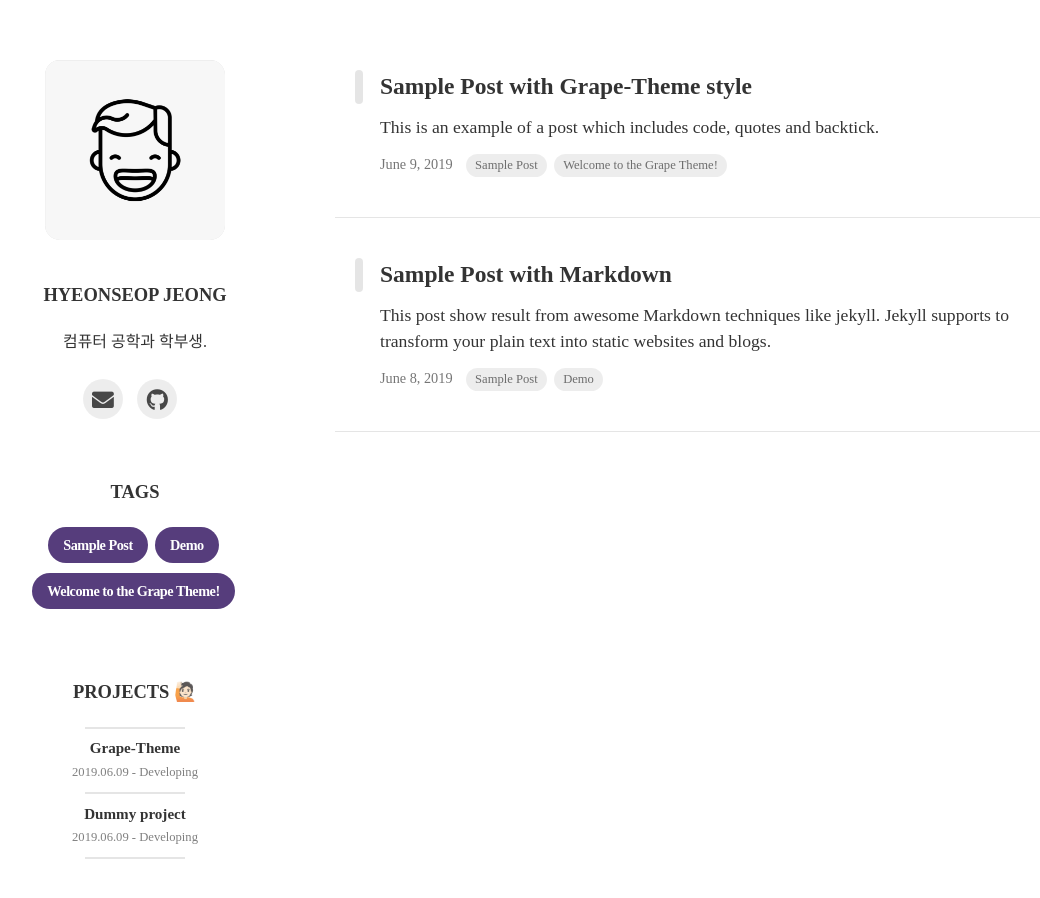
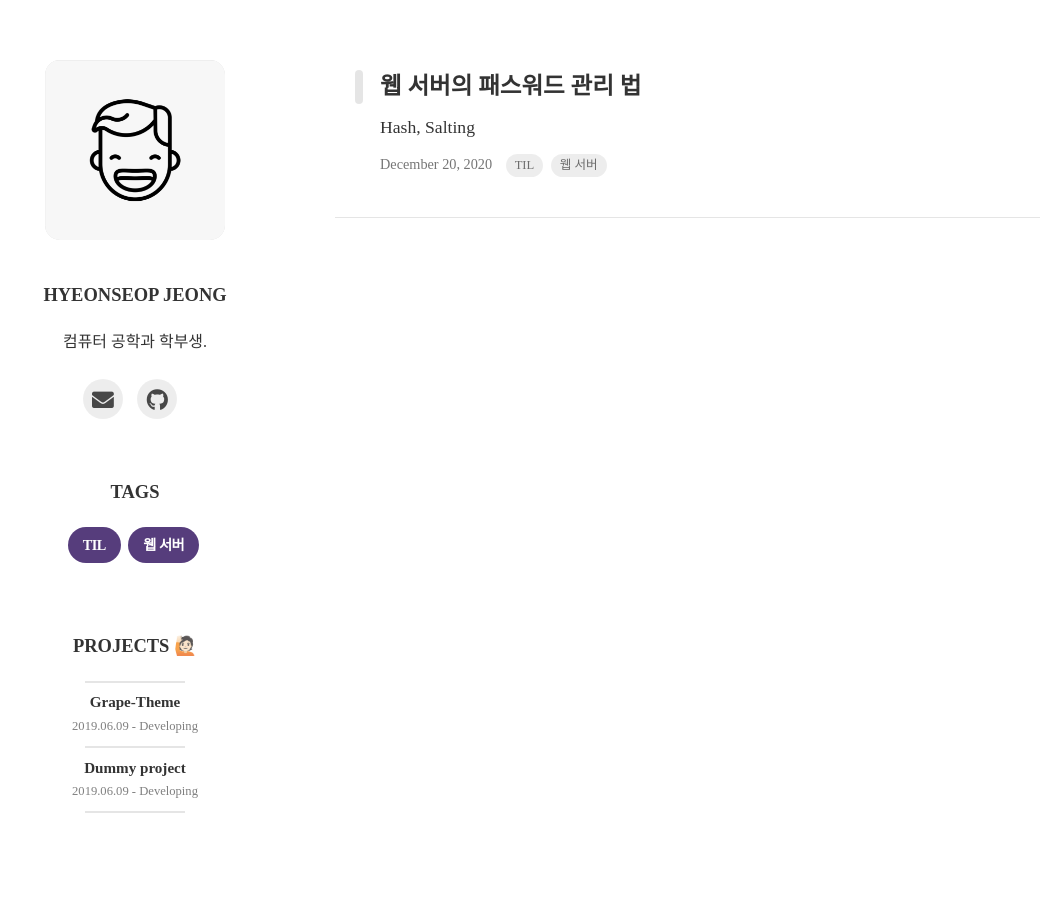
Before and after one commit to HyeonseopJeong/hyeonseopjeong.github.io, a Jekyll site: the page built from index.html, in a window 1280 px wide. Shown: the whole page, without its empty margins (135-1175 px from the left). Built offline with Jekyll 4.4.1, drawn with Linux system fonts in a browser that asks for light colours; nearby versions of some CDN libraries; some web fonts are replaced; the list of posts is cut into pages by our own code.

Commit message:
2020-12-20 hashing, salting

```diff
--- a/_layouts/home.html
+++ b/_layouts/home.html
@@ -24,11 +24,7 @@ layout: default
             <div class="text-warp">
               <h3 class="title">{{ post.title }}</h3>
               <p class="excerpt">
-                {% if post.excerpt.size > 50 %}
-                {{ post.excerpt | strip_html | strip_newlines | truncatewords: 25, '...' }}
-                {% else %}
-                {{ post.subtitle }}
-                {% endif %}
+                {{ post.description }}
               </p>
               <div>
                 <span class="meta">
--- a/_posts/2019-06-08-markdown-and-html.md
+++ /dev/null
@@ -1,106 +0,0 @@
----
-layout: post
-title: Sample Post with Markdown
-subtitle : How markdown is displayed as html
-tags: [Sample Post, Demo]
-author: Nayeong Kim
-comments : True
----
-
-This post show result from awesome Markdown techniques like jekyll.
-`Jekyll` supports to transform your plain text into static websites and blogs.
-
-you can easy to change style in `_utility.html` and a sample of the formatting follows.
-
-<br>
-
-이 포스팅은 놀라운 Markdown 기술들로 만들어진 결과물입니다.
-
-`_utility.html`에서 스타일을 변경할 수 있으며, 서식 샘플은 아래와 같습니다.
-
-<br>
-
-<h2>1. HTML headings</h2>
-{% highlight html %}
-<h1>This is heading 1</h1>
-<h2>This is heading 2</h2>
-<h3>This is heading 3</h3>
-<h4>This is heading 4</h4>
-<h5>This is heading 5</h5>
-<h6>This is heading 6</h6>
-{% endhighlight %}
-<h1>This is heading 1</h1>
-<h2>This is heading 2</h2>
-<h3>This is heading 3</h3>
-<h4>This is heading 4</h4>
-<h5>This is heading 5</h5>
-<h6>This is heading 6</h6>
-
-<br>
-
-<h2>2. bold text</h2>
-{% highlight html %}
-<p>This is normal text - <b>and this is bold text</b>.</p>
-{% endhighlight %}
-<p>This is normal text - <b>and this is bold text</b>.</p>
-
-<br>
-
-<h2>3. list</h2>
-<h3>a. unordered list</h3>
-{% highlight html %}
-- Coffee
-- Tea
-- Milk
-{% endhighlight %}
-- Coffee
-- Tea
-- Milk
-
-<h3>b. ordered list</h3>
-{% highlight html %}
-1. Coffee
-2. Tea
-3. Milk
-{% endhighlight %}
-1. Coffee
-2. Tea
-3. Milk
-
-<br>
-
-<h2>4. hyperlink</h2>
-{% highlight html %}
-[naye0ng's blog](https://naye0ng.github.io)
-{% endhighlight %}
-[naye0ng's blog](https://naye0ng.github.io)
-
-<br>
-
-<h2>5. image</h2>
-Try using `.width-30`, `.width-40`, `.width-50`, `.width-60`, `.width-70` and `.width-80` class! You can easily change the image width.
-
-{% highlight html %}
-![sample image]({{ site.baseurl }}/assets/img/koreaSunset.jpg)
-![sample image]({{ site.baseurl }}/assets/img/koreaSunset.jpg){: .width-30}
-![sample image]({{ site.baseurl }}/assets/img/koreaSunset.jpg){: .width-50}
-![sample image]({{ site.baseurl }}/assets/img/koreaSunset.jpg){: .width-80}
-{% endhighlight %}
-![sample image]({{ site.baseurl }}/assets/img/koreaSunset.jpg)
-<p></p>
-![sample image]({{ site.baseurl }}/assets/img/koreaSunset.jpg){: .width-30}
-![sample image]({{ site.baseurl }}/assets/img/koreaSunset.jpg){: .width-50}
-![sample image]({{ site.baseurl }}/assets/img/koreaSunset.jpg){: .width-80}
-<br>
-
-<h2>5. table</h2>
-{% highlight html %}
-| Header 1  | Header 2 | Header 3 |
-| :------- | :-------: | -------: |
-| Content 1  | Content 2 | Content 3 |
-| Content 1  | Content 2 | Content 3 |
-{% endhighlight %}
-| Header 1  | Header 2 | Header 3 |
-| :------- | :-------: | -------: |
-| Content 1 | Content 2 | Content 3 |
-| Content 1 | Content 2 | Content 3 |
--- a/_posts/2019-06-09-grape-theme-style.md
+++ /dev/null
@@ -1,47 +0,0 @@
----
-layout: post
-title: Sample Post with Grape-Theme style
-subtitle : How markdown is displayed as html
-tags: [Sample Post, Welcome to the Grape Theme!]
-author: Nayeong Kim
-comments : False
----
-
-This is an example of a post which includes code, quotes and backtick.
-
-you can easy to change style in `_utility.html`.
-
-A sample of the formatting follows.
-
-<br>
-
-code, quotes and backtick를 포함하고 있는 게시물의 예입니다.
-
- `_utility.html`에서 스타일을 변경할 수 있으며, 서식 샘플은 아래와 같습니다.
-
-<br>
-
-<h2>1. Code </h2>
-You can add highlighting for code in `highlight.scss`.
-
-{% highlight python %}
-# test function
-def test :
-    print('hello world!')
-{% endhighlight %}
-
-<br>
-
-<h2>2. Quotes</h2>
-{% highlight html %}
-> Hello World, This is quotes!
-{% endhighlight %}
-> Hello World, This is quotes!
-
-<br>
-
-<h2>3. `Backtick`</h2>
-{% highlight html %}
-`Grape-Theme`
-{% endhighlight %}
-`Grape-Theme`
--- /dev/null
+++ b/_posts/2020-12-20-TIL.md
@@ -0,0 +1,29 @@
+---
+layout: post
+title: 웹 서버의 패스워드 관리 법
+description: Hash, Salting
+tags: [TIL, 웹 서버]
+author: Hyeonseop Jeong
+comments : True
+---
+
+# 웹 서버가 유저의 비밀번호를 관리하는 방식
+- 서버가 db에 유저의 비밀번호를 그냥 쑤셔 넣으면 당연히 문제가 생길 것이다.
+- 서버 db를 해킹당하면 유저의 비밀번호가 다 털리게 된다. 근데 그 전에 db관리자가 유저의 패스워드를 그냥 열어 볼 수도 있다.
+
+- 그래서 서버는 유저의 비밀번호를 `해시`해서 저장한다.
+해시는 해시 함수를 이용해서 값을 단방향으로 암호화 시켜준다. (단방향이라는 말은 복호화가 안된다는 뜻이다.)
+
+- 근데 이 해시를 그냥 사용하면 두 유저가 비밀번호가 같으면 digest(해시 함수로 나온 값)도 같아서 비밀번호가 유추 가능해진다.
+
+- 그래서 사용자의 패스워드에다가 임의의 값을 붙여서 Hash funtion에 넣는 방식인 `Salting`을 이용해 두 유저의 비밀번호가 같더라도 나오는 digest가 다르게 하고 또한 db가 털려서 유저들의 비밀번호 digest가 털려도 rainbow attack 등을 할 수 없게 된다.
+
+> rainbow attack은 rainbow table에 해킹해온 유저의 digest를 대입해서 passward를 알아내는 방식이다.
+
+> salt는 최소 128bit 정도는 돼야 안전하다고 한다.
+
+- 이 정도 (hash + salting)하면 웹 서버에서 비밀번호를 안전하게 저장하고 있다고 말할 수 있다.
+
+
+## 결론
+그냥 구글, 카카오, 네이버의 로그인 API를 달자.
```
Also changed, not shown: 7 other files.
